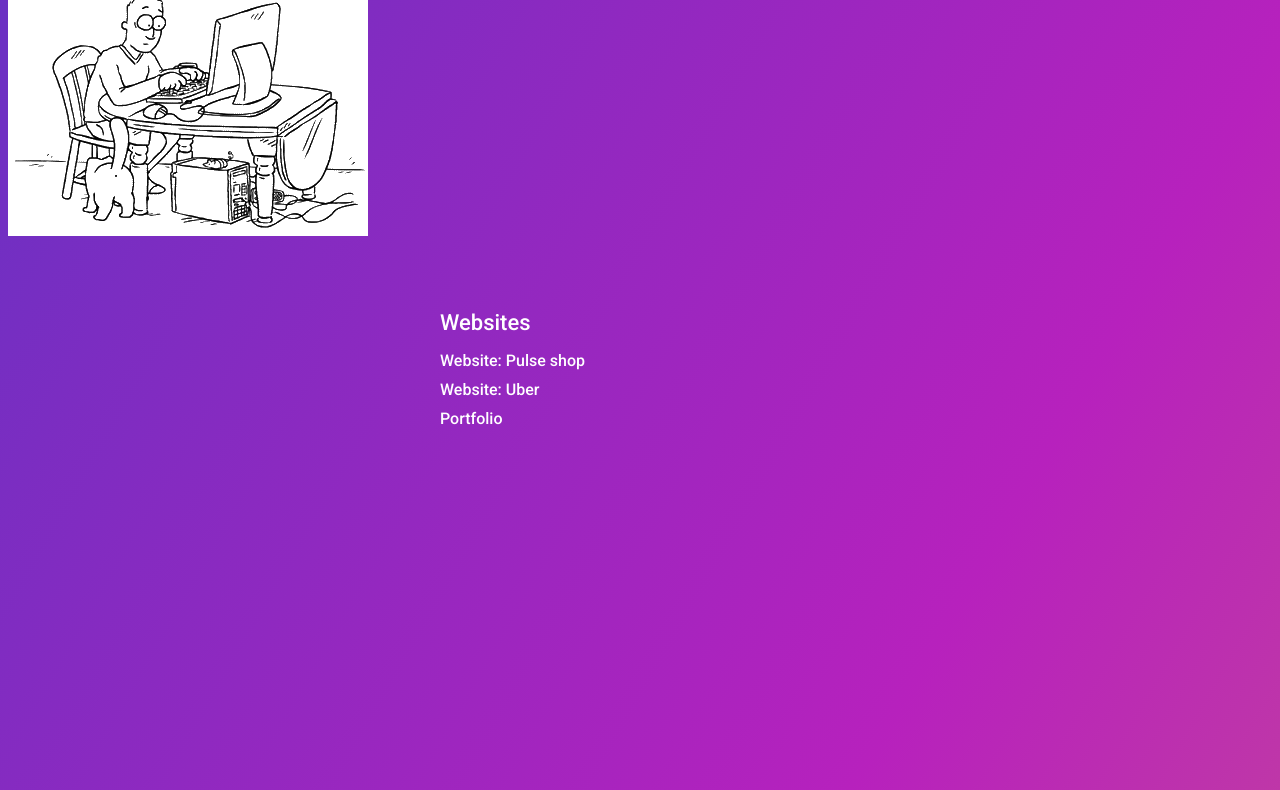
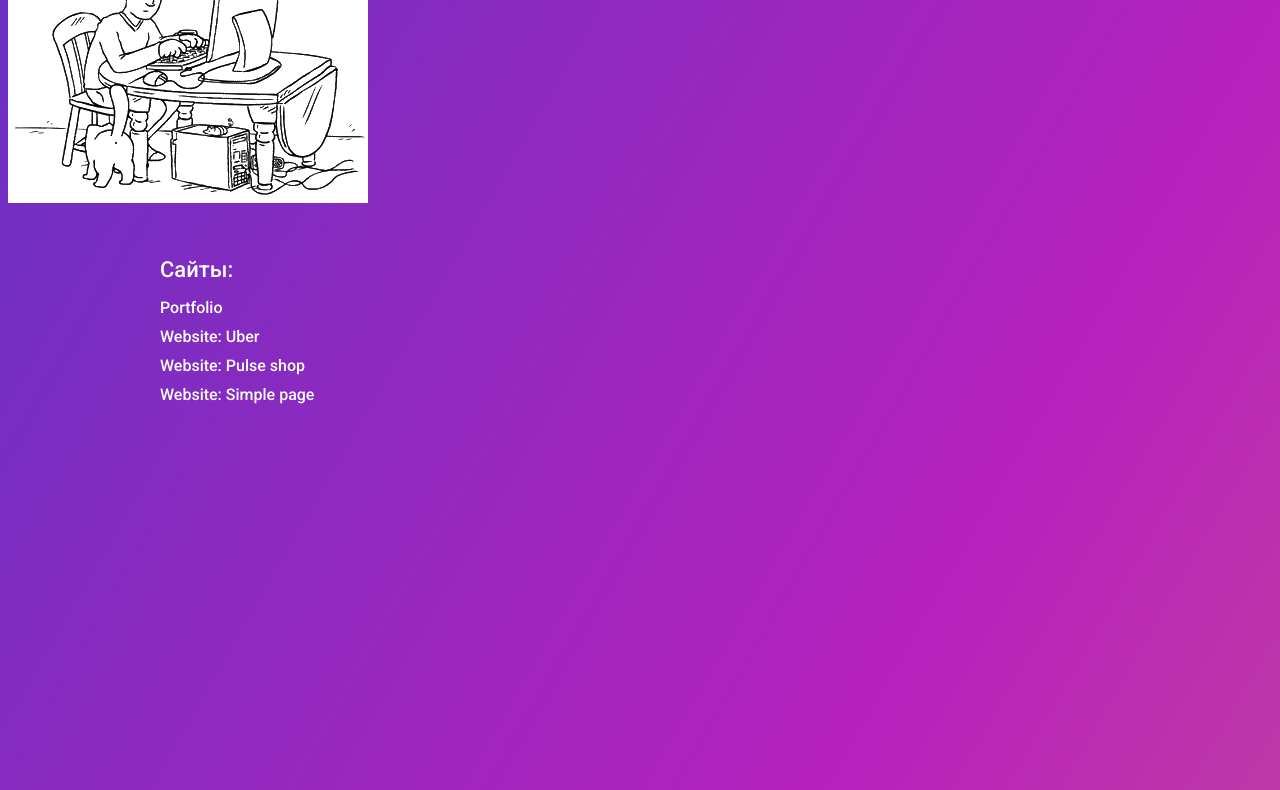
Before and after one commit to sunstanislav/sunstanislav.github.io, a plain HTML site: page index.html in a window 1280 px wide. Shown: the part 57-847 px from the top of the page. Drawn offline with Linux system fonts and the light colour scheme.

Commit message:
Update index.html

```diff
--- a/index.html
+++ b/index.html
@@ -9,28 +9,25 @@
 		<link href="https://fonts.googleapis.com/css2?family=Roboto:wght@300;500;700;900&display=swap" rel="stylesheet" />
 	</head>
 	<body>
-		<header class="header">
+<!-- 		<header class="header">
 			<div class="container">
 				<h1 class="title">Примеры работ:</h1>
 			</div>
-		</header>
+		</header> -->
 	</body>
-	<div class="projects-img"><img src="flr2.gif" alt="cat"></div>
+	<div class="projects-img">
+		<img src="flr2.gif" alt="cat">
+	</div>
+<!-- projects -->
 	<section class="projects">
 		<div class="container">
-			<h2 class="subtitle"></h2>
-			<div class="descr">
-			</div>
-			<div class="wrapper">
-				<div class="block">
-					<div class="list_title">Websites</div>
-					<ul class="list">
-						<li><a href="https://sunstanislav.github.io/minishop_page/">Website: Pulse shop</a></li>
-						<li><a href="https://sunstanislav.github.io/uber_page/">Website: Uber</a></li>
-						<li><a href="https://sunstanislav.github.io/portfolio/">Portfolio</a></li>
-					</ul>
-				</div>
-			</div>
+		<div class="list_title">Сайты:</div>
+		<ul class="list">
+			<li><a href="https://sunstanislav.github.io/portfolio/">Portfolio</a></li>
+			<li><a href="https://sunstanislav.github.io/uber_page/">Website: Uber</a></li>
+			<li><a href="https://sunstanislav.github.io/minishop_page/">Website: Pulse shop</a></li>
+			<li><a href="https://sunstanislav.github.io/simple_page/">Website: Simple page</a></li>
+		</ul>
 		</div>
 	</section>
 </html>
```
